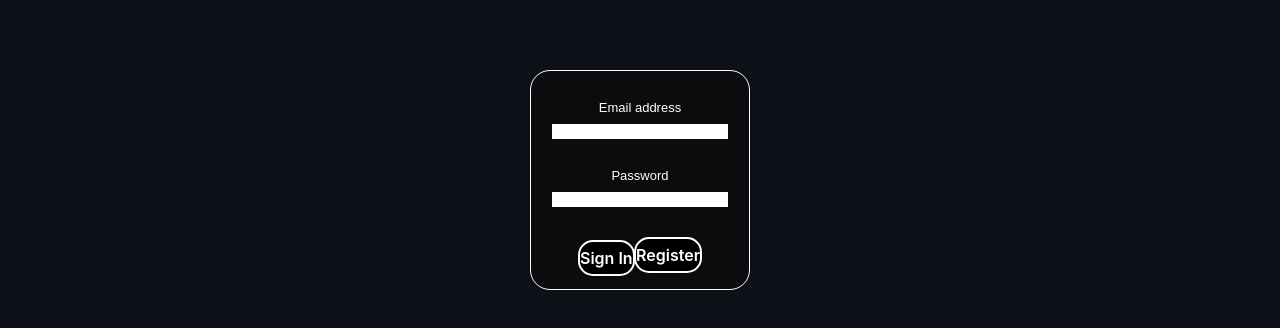
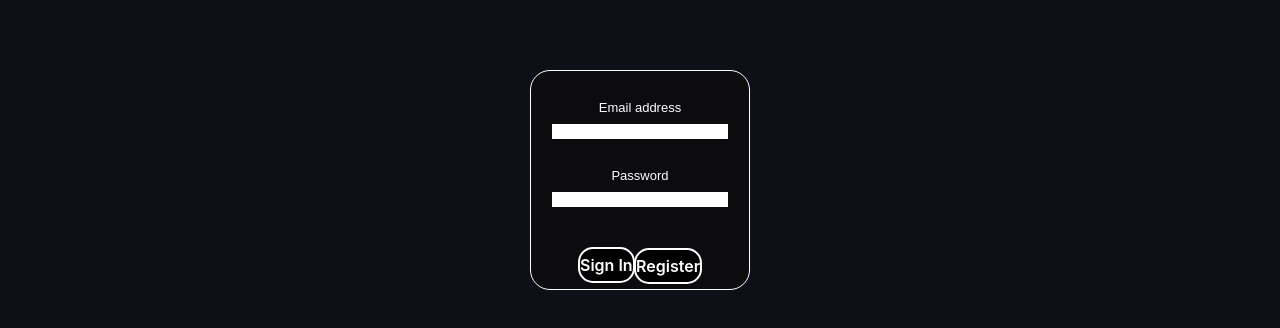
Before and after one commit to noclipping/social-media-app, a Next.js app: page /signIn in a window 1280 px wide. Shown: the part 220-548 px from the top of the page. Built offline with nearby package versions, Linux system fonts and the light colour scheme; no server answers.

Commit message:
button styling

```diff
--- a/pages/signIn.js
+++ b/pages/signIn.js
@@ -30,7 +30,12 @@ export default function signInPage({ csrfToken, providers }) {
   return (
     <div
       className={styles.container}
-      style={{ height: "220px", width: "220px", paddingTop: "10px" }}
+      style={{
+        height: "220px",
+        width: "220px",
+        paddingTop: "10px",
+        paddingBottom: "40px",
+      }}
     >
       <form action="">
         <input name="csrfToken" type="hidden" defaultValue={csrfToken} />
@@ -64,12 +69,14 @@ export default function signInPage({ csrfToken, providers }) {
             />
           </label>
         </div>
-        <p style={{ color: "red" }}>{message}</p>
+        <p style={{ color: "red", marginBottom: "20px" }}>{message}</p>
         <button className={styles.button} onClick={(e) => signInUser(e)}>
           Sign In
         </button>
         <Link href="/register">
-          <button className={styles.button}>Register</button>
+          <button className={styles.button} style={{ marginBottom: "-1px" }}>
+            Register
+          </button>
         </Link>
       </form>
     </div>
```
